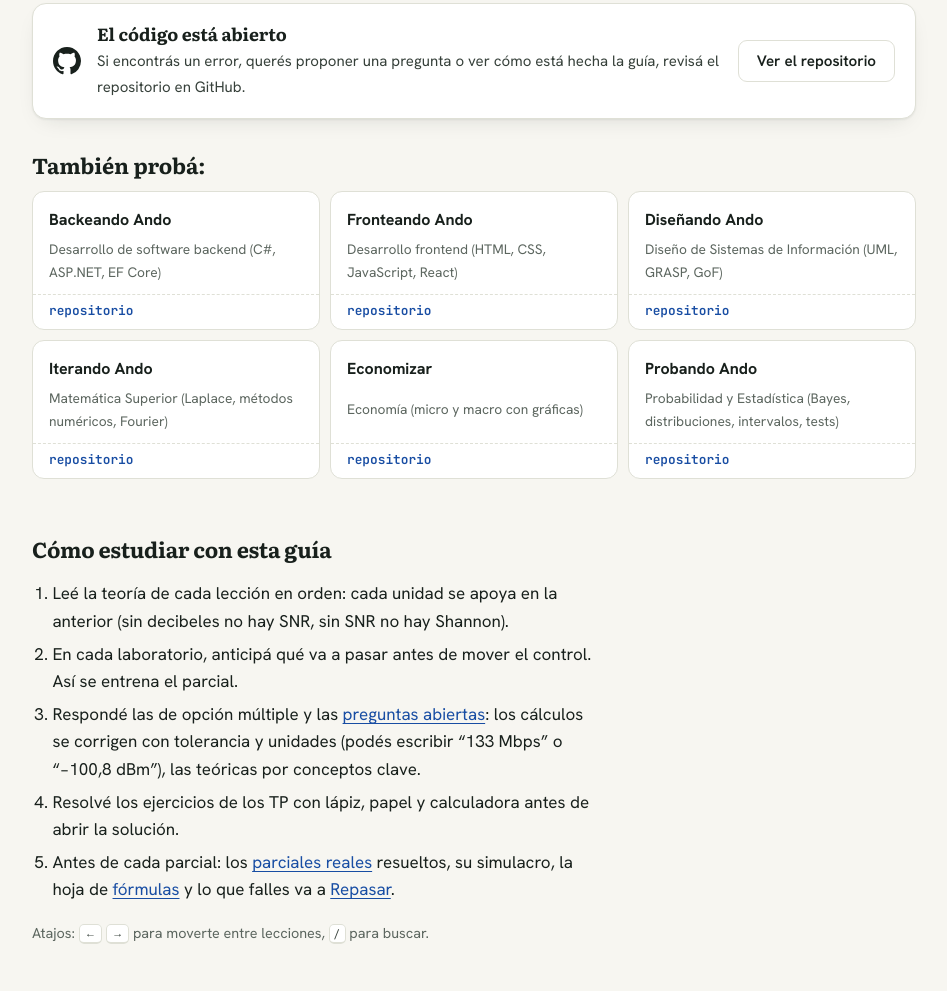
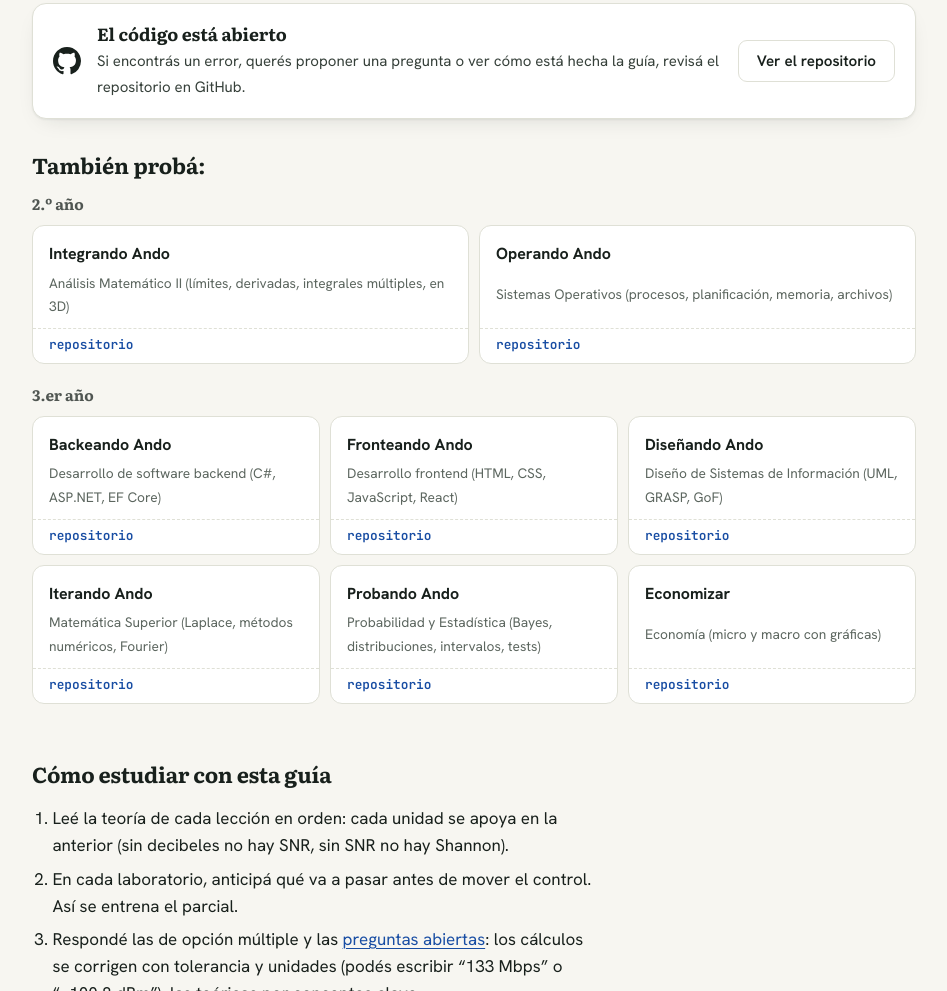
Before and after one commit to Franco704/modulando-ando, a plain HTML site: page index.html in a window 1280 px wide. Shown: the part 2540-3531 px from the top of the page, without its empty margins (316-1263 px from the left). Drawn offline with Linux system fonts and the light colour scheme.

Commit message:
Muestra en el inicio todas las guías de la UTN, separadas por año
Co-Authored-By: Claude Opus 5.5 <noreply@anthropic.com>

```diff
--- a/css/styles.css
+++ b/css/styles.css
@@ -881,3 +881,7 @@ span.neg { color: var(--err); font-weight: 600; } span.pos { color: var(--ok); f
 .lesson-video summary { cursor: pointer; font-weight: 700; color: var(--accent); }
 .lesson-video video { margin: 12px 0 8px; }
 @media (max-height: 700px) { .vid-player { position: static; } }
+
+/* Otras guías agrupadas por año de la carrera */
+.also-y { font-size: .95rem; font-weight: 700; margin: 18px 0 8px; opacity: .75; }
+.also-h + .also-y { margin-top: 4px; }
--- a/js/app.js
+++ b/js/app.js
@@ -17,13 +17,16 @@
   const cx = window.GUIDE.cx;
   const REPO = 'https://github.com/Franco704/modulando-ando';
   // Guías hermanas: página publicada y repositorio de cada una
+  // [nombre, materia, slug, año de la carrera]
   const SIBLINGS = [
-    ['Backeando Ando', 'Desarrollo de software backend (C#, ASP.NET, EF Core)', 'backeando-ando'],
-    ['Fronteando Ando', 'Desarrollo frontend (HTML, CSS, JavaScript, React)', 'fronteando-ando'],
-    ['Diseñando Ando', 'Diseño de Sistemas de Información (UML, GRASP, GoF)', 'disenando-ando'],
-    ['Iterando Ando', 'Matemática Superior (Laplace, métodos numéricos, Fourier)', 'iterando-ando'],
-    ['Economizar', 'Economía (micro y macro con gráficas)', 'economizar'],
-    ['Probando Ando', 'Probabilidad y Estadística (Bayes, distribuciones, intervalos, tests)', 'probando-ando'],
+    ['Integrando Ando', 'Análisis Matemático II (límites, derivadas, integrales múltiples, en 3D)', 'integrando-ando', 2],
+    ['Operando Ando', 'Sistemas Operativos (procesos, planificación, memoria, archivos)', 'operando-ando', 2],
+    ['Backeando Ando', 'Desarrollo de software backend (C#, ASP.NET, EF Core)', 'backeando-ando', 3],
+    ['Fronteando Ando', 'Desarrollo frontend (HTML, CSS, JavaScript, React)', 'fronteando-ando', 3],
+    ['Diseñando Ando', 'Diseño de Sistemas de Información (UML, GRASP, GoF)', 'disenando-ando', 3],
+    ['Iterando Ando', 'Matemática Superior (Laplace, métodos numéricos, Fourier)', 'iterando-ando', 3],
+    ['Probando Ando', 'Probabilidad y Estadística (Bayes, distribuciones, intervalos, tests)', 'probando-ando', 3],
+    ['Economizar', 'Economía (micro y macro con gráficas)', 'economizar', 3],
   ];
 
   // ---------- Almacenamiento (puede fallar en modo privado) ----------
@@ -233,7 +236,7 @@
             <a class="btn" href="${REPO}" target="_blank" rel="noopener">Ver el repositorio</a>
           </div>
           <h2 class="also-h" id="tambien">También probá:</h2>
-          <ul class="also">${SIBLINGS.map(([n, d, slug]) => `<li><a class="also-main" href="https://franco704.github.io/${slug}/" target="_blank" rel="noopener"><b>${n}</b><span>${d}</span></a><a class="also-repo" href="https://github.com/Franco704/${slug}" target="_blank" rel="noopener" aria-label="Repositorio de ${n}">repositorio</a></li>`).join('')}</ul>
+          ${[[2, '2.º año'], [3, '3.er año']].map(([a, t]) => `<h3 class="also-y">${t}</h3><ul class="also">${SIBLINGS.filter((s) => s[3] === a).map(([n, d, slug]) => `<li><a class="also-main" href="https://franco704.github.io/${slug}/" target="_blank" rel="noopener"><b>${n}</b><span>${d}</span></a><a class="also-repo" href="https://github.com/Franco704/${slug}" target="_blank" rel="noopener" aria-label="Repositorio de ${n}">repositorio</a></li>`).join('')}</ul>`).join('')}
         </section>
         <section class="home-how">
           <h2>Cómo estudiar con esta guía</h2>
```
